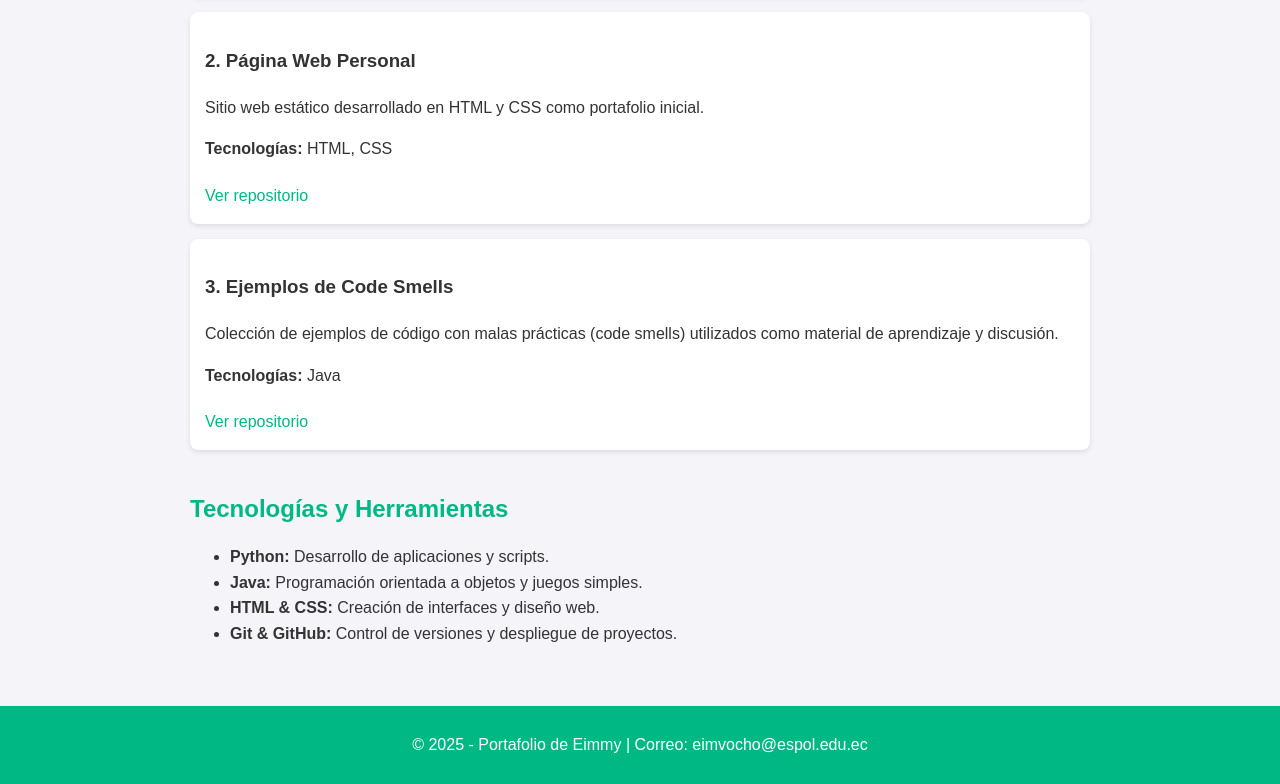
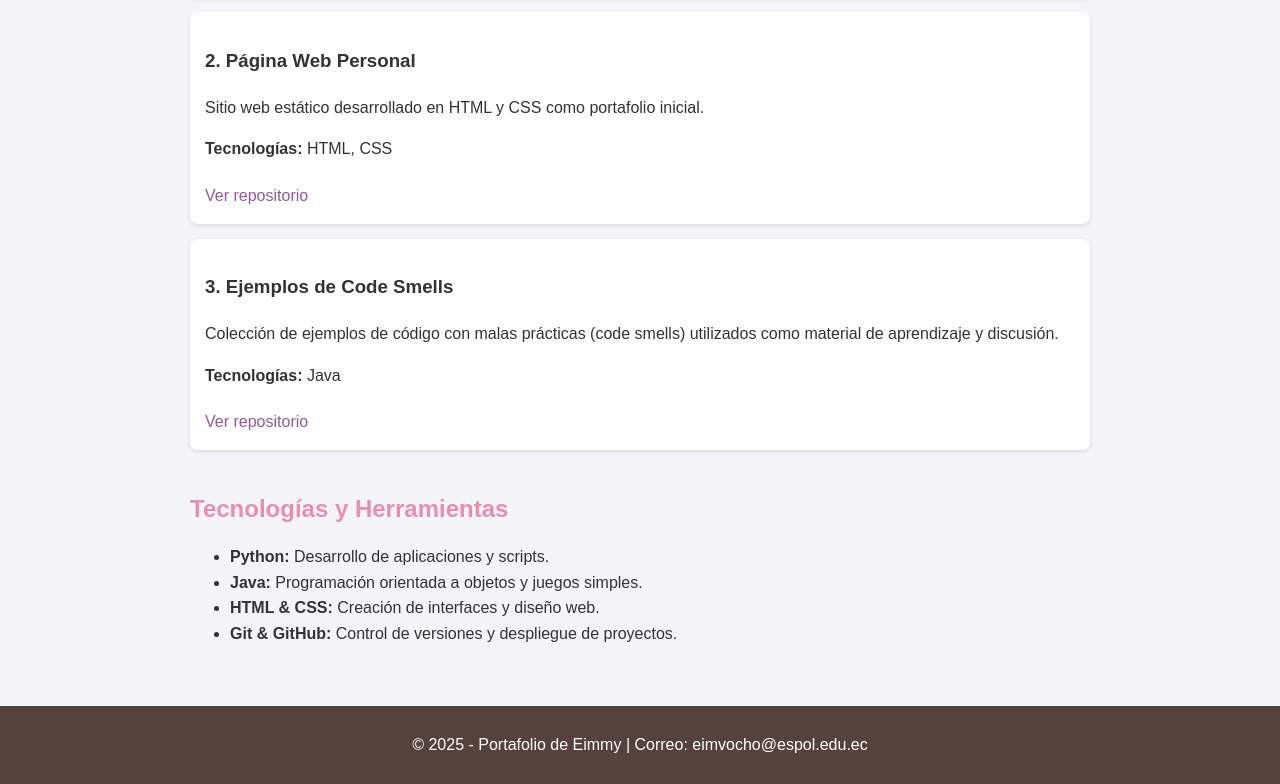
Before and after one commit to eimmy-o/eimmy-o.github.io, a plain HTML site: page index.html in a window 1280 px wide. Shown: the part 622-1406 px from the top of the page. Drawn offline with Linux system fonts and the light colour scheme.

Commit message:
Cambio de colores

```diff
--- a/style.css
+++ b/style.css
@@ -8,7 +8,7 @@ body {
 }
 
 header {
-  background: hsl(163, 100%, 36%);
+  background: #55423d;
   color: #fff;
   padding: 20px;
   text-align: center;
@@ -29,7 +29,7 @@ section {
 }
 
 h2 {
-  color: hsl(163, 100%, 36%);
+  color: #e78fb3;
   margin-bottom: 10px;
 }
 
@@ -44,7 +44,7 @@ article {
 a {
   display: inline-block;
   margin-top: 5px;
-  color: hsl(163, 100%, 36%);
+  color: #9656a1;
   text-decoration: none;
 }
 
@@ -55,6 +55,6 @@ a:hover {
 footer {
   text-align: center;
   padding: 10px;
-  background: hsl(163, 100%, 36%);
+  background: #55423d;
   color: #fff;
 }
```
